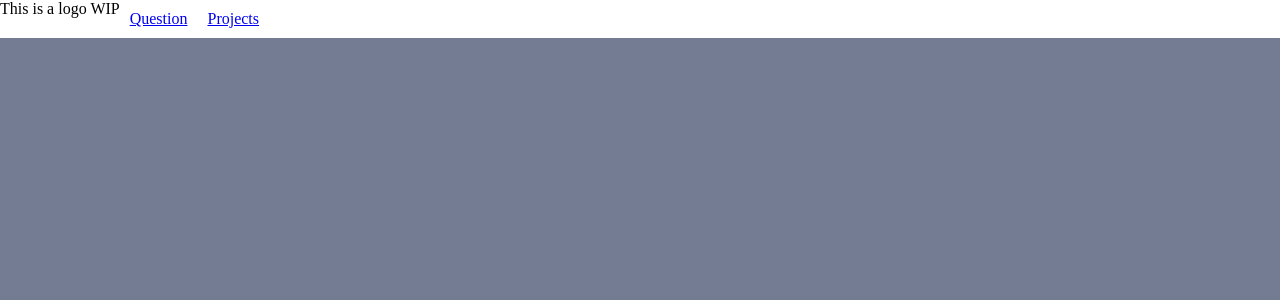
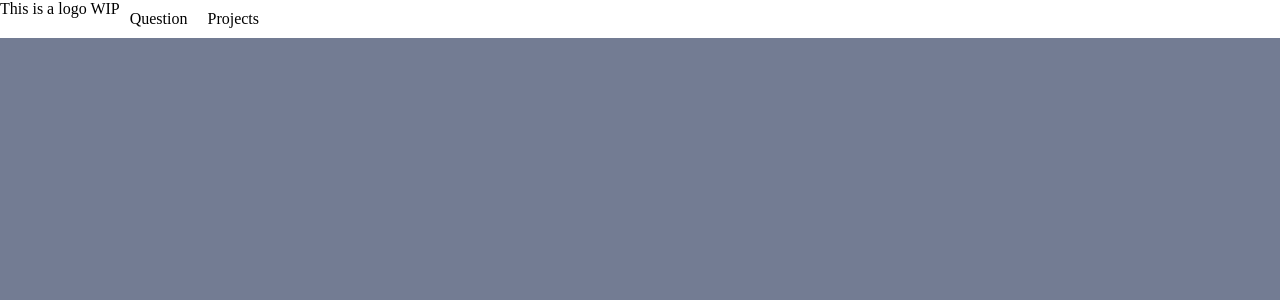
Before and after one commit to josephmm1/website, a PHP site: page /projects.php in a window 1280 px wide. Shown: the top 300 px of the page. Run offline with PHP 8.4, Linux system fonts and the light colour scheme.

Commit message:
style nav bar

```diff
--- a/main/css/style.css
+++ b/main/css/style.css
@@ -49,6 +49,9 @@ h3{
 }
 .nav-item{
     padding: 10px;
+    color: black;
+    cursor: pointer;
+    text-decoration: none;
 }
 .nav-item:hover{
     background:red
--- a/main/index.php
+++ b/main/index.php
@@ -1,5 +1,6 @@
 <!DOCTYPE html>
 <html lang="en">
+<link rel="stylesheet" href="/css/style.css?ver=1.1.4">
 <script src="js/script.js"></script>
 <script src="https://code.jquery.com/jquery-3.3.1.min.js" integrity="sha256-FgpCb/KJQlLNfOu91ta32o/NMZxltwRo8QtmkMRdAu8=" crossorigin="anonymous"></script>
 <body>
--- a/main/navigation.html
+++ b/main/navigation.html
@@ -1,20 +1,5 @@
 <div class="header flex" id="myHeader">
-    <link rel="stylesheet" href="/css/style.css?ver=1.1.4">
     <div>This is a logo WIP</div>
-<!--    <ul class="navigation">-->
-<!--        <li class="nav-item" class="nav-item" onclick="questionPageNav()">-->
-<!--            <div>Questions-->
-<!--            </div>-->
-<!--        </li>-->
-<!--        <li class="nav-item" href="projects.php">-->
-<!--            <div>Projects-->
-<!--            </div>-->
-<!--        </li>-->
-<!--        <li>-->
-<!--            <div>About-->
-<!--            </div>-->
-<!--        </li>-->
-<!--    </ul>-->
     <nav class="navigation">
         <a class="nav-item" href="index.php">Question</a>
         <a class="nav-item" href="projects.php">Projects</a>
--- a/main/projects.php
+++ b/main/projects.php
@@ -1,5 +1,6 @@
 <!DOCTYPE html>
 <html lang="en">
+<link rel="stylesheet" href="/css/style.css?ver=1.1.4">
 <script src="js/script.js"></script>
 <script src="https://code.jquery.com/jquery-3.3.1.min.js" integrity="sha256-FgpCb/KJQlLNfOu91ta32o/NMZxltwRo8QtmkMRdAu8=" crossorigin="anonymous"></script>
 <body>
```
Lines whose indentation alone changed are shown as unchanged.
